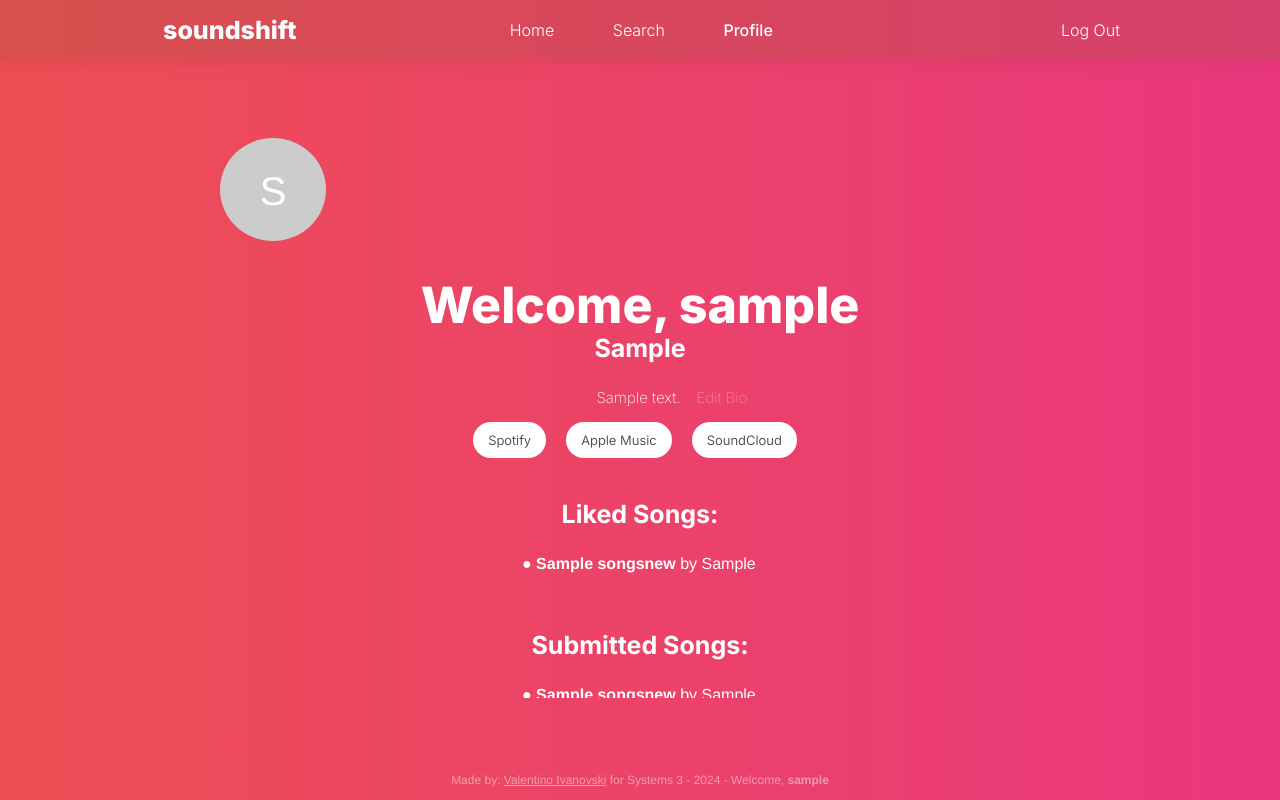
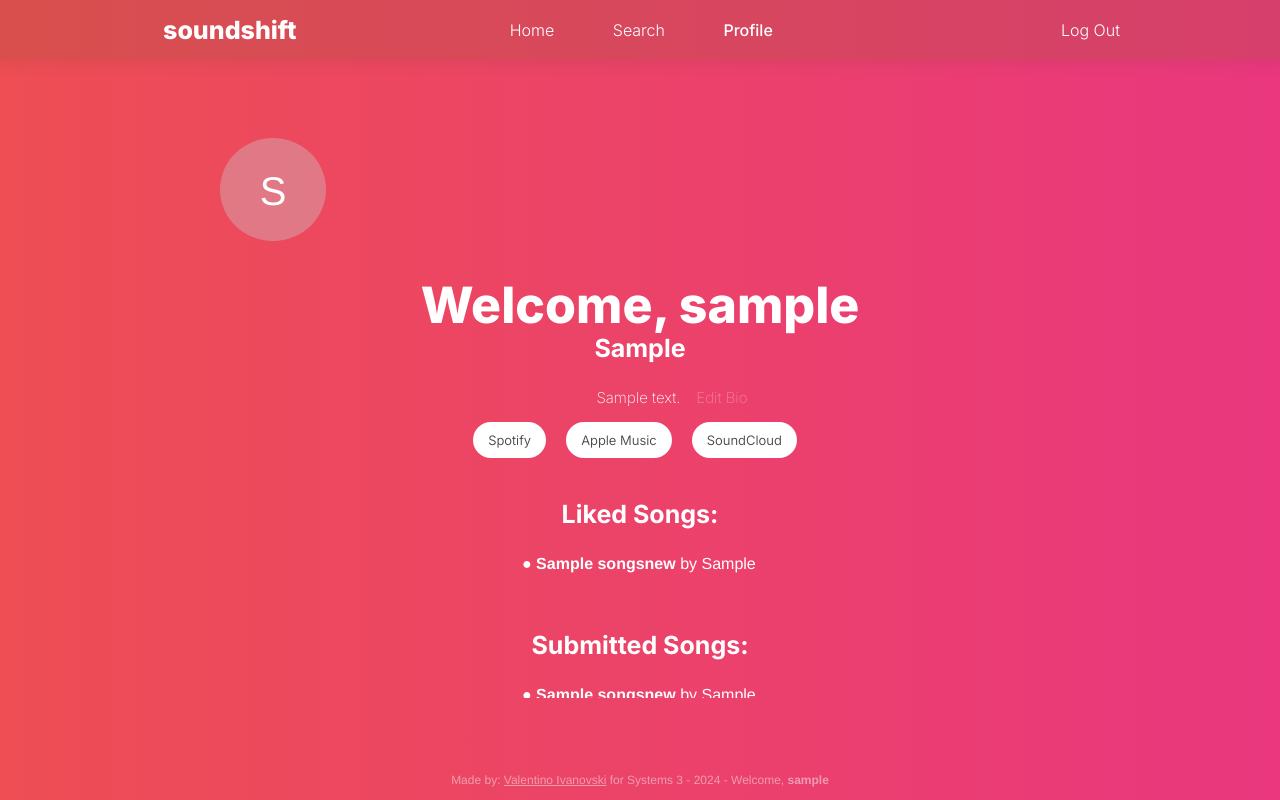
Before and after one commit to valentino-ivanovski/Soundshift, a Node server app: page /profile/me in a window 1280 px wide. Run offline with Node 20, Linux system fonts and the light colour scheme; the visitor is signed in with stand-in values (Sample User, id 1); tables that the repository leaves empty or names only in its code hold one stand-in row (values such as "Sample post").

Commit message:
Update background color in profileStyle.css

```diff
--- a/server/views/stylesheets/profileStyle.css
+++ b/server/views/stylesheets/profileStyle.css
@@ -178,7 +178,7 @@ body {
     width: 100px;
     height: 100px;
     border-radius: 50%;
-    background-color: #ccc;
+    background-color: #cccccc5e;
     color: #fff;
     text-align: center;
     padding-right: 3px;
```
